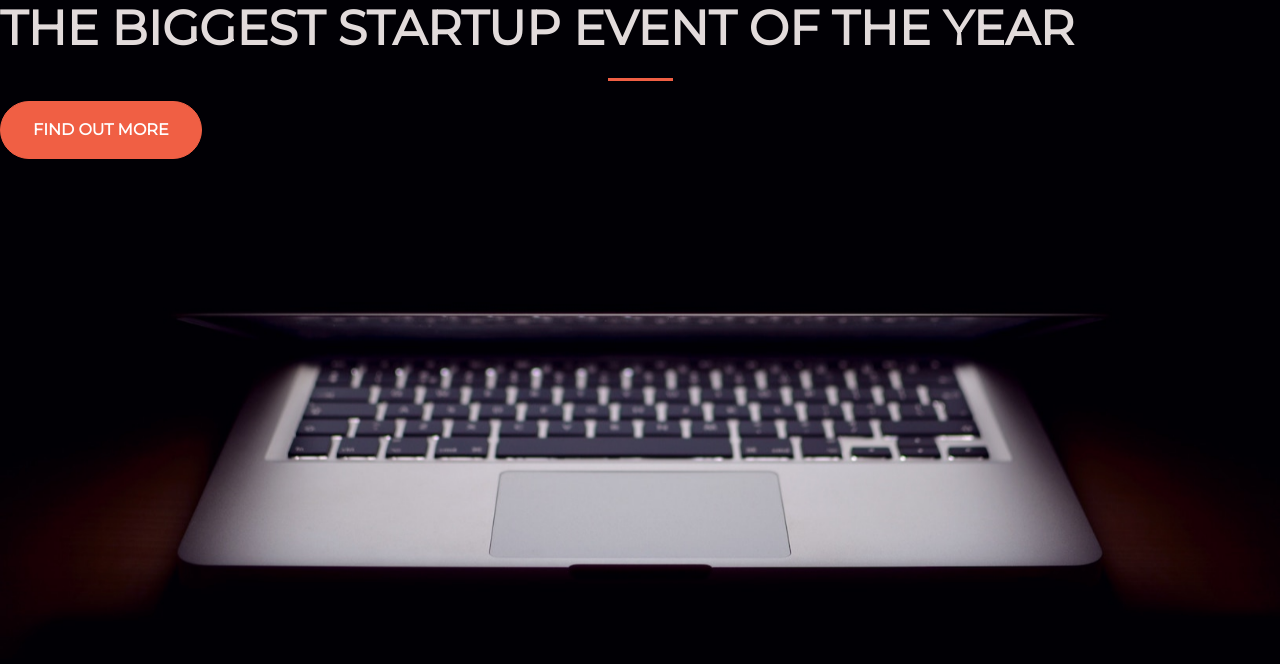
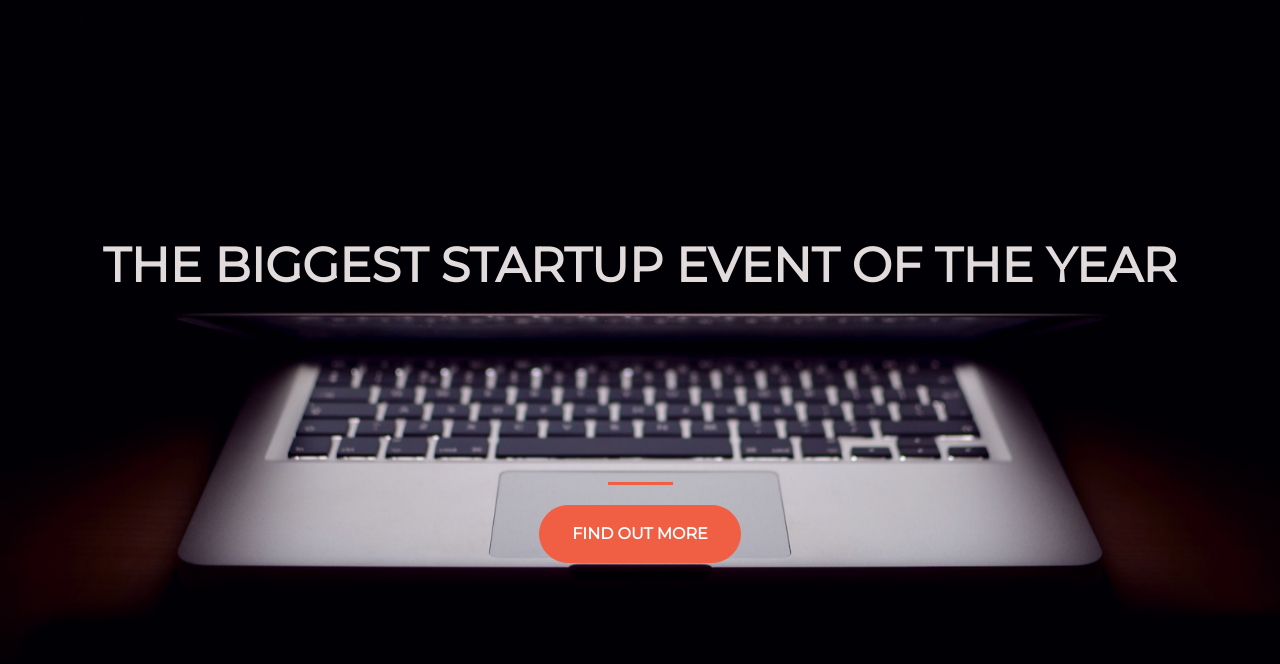
Before and after one commit to Sandiego17/Simple-Startup-Landing-Page, a plain HTML site: page index.html in a window 1280 px wide. Drawn offline with nearby package versions, Linux system fonts and the light colour scheme.

Commit message:
CSS-completed

```diff
--- a/index.html
+++ b/index.html
@@ -13,9 +13,18 @@
 </head>
 
 <body>
-  <h1 class="text-uppercase"><strong>The biggest startup event of the year</strong></h1>
-  <hr>
-  <button class="btn btn-primary btn-xl text-uppercase">Find out more</button>
+  <div class="container d-flex align-items-center h-100">
+    <div class="row">
+      <header class="text-center">
+        <h1 class="text-uppercase"><strong>The biggest startup event of the year</strong></h1>
+      </header>
+      <div class="buffer"></div>
+      <section class="text-center">
+        <hr>
+        <button class="btn btn-primary btn-xl text-uppercase">Find out more</button>
+      </section>
+    </div>
+  </div>
 </body>
 
 </html>
--- a/style.css
+++ b/style.css
@@ -23,6 +23,10 @@ hr {
   opacity: 1;
 }
 
+.buffer {
+  height: 10rem;
+}
+
 .btn {
   border-radius: 300px;
   font-weight: 700;
```
